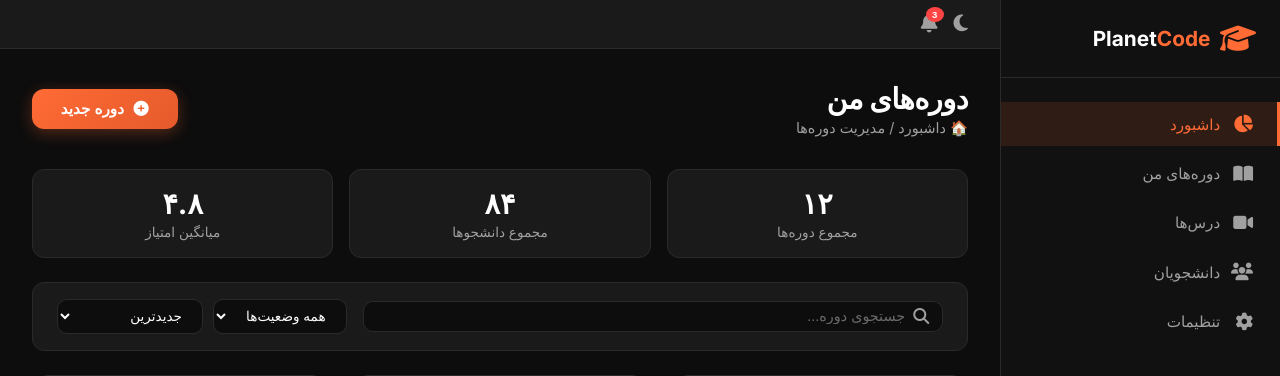
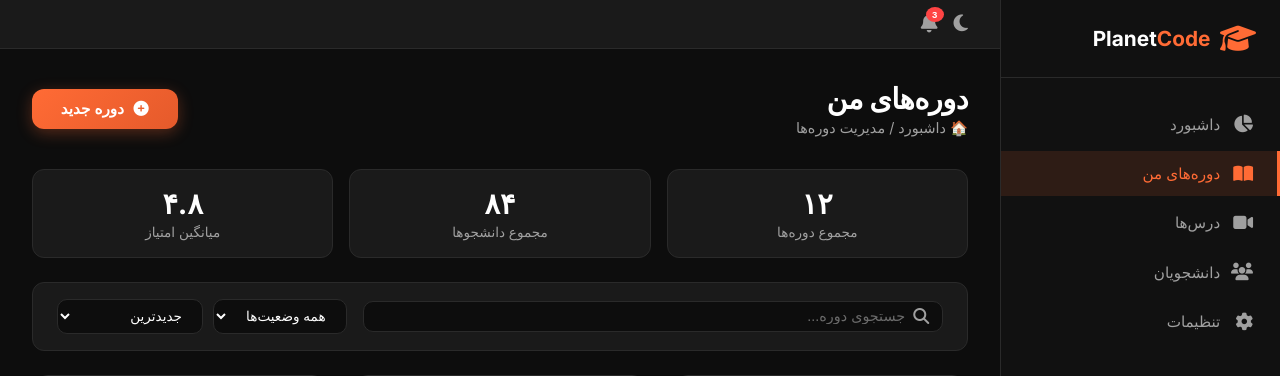
Before and after one commit to rezaziaei28/planetcode, a Django app: page /dashboard/instructor/courses/ in a window 1280 px wide. Shown: the top 376 px of the page. Run offline with Django 5.2, Linux system fonts and the light colour scheme; the visitor is signed in with stand-in values (Sample User, id 1); grey boxes labelled with a size stand in for pictures from a placeholder-image service; some libraries are stand-ins or nearby versions.

Commit message:
fix(instructor): add active class to sidebar navigation links
- Add nav-link class to all sidebar menu items
- Add active class detection using request.resolver_match
- Fix active state for dashboard, courses, and lessons pages

```diff
--- a/templates/dashboard/instructor/base_instructor.html
+++ b/templates/dashboard/instructor/base_instructor.html
@@ -33,35 +33,35 @@
             </button>
         </div>
 
-        <!-- Navigation -->
+       <!-- Navigation -->
         <nav class="sidebar-nav">
             <ul>
                 <li>
-                    <a href="#" class="active">
+                    <a href="{% url 'dashboard:instructor_dashboard' %}" class="nav-link {% if request.resolver_match.url_name == 'instructor_dashboard' %}active{% endif %}">
                         <i class="fas fa-chart-pie"></i>
                         <span>داشبورد</span>
                     </a>
                 </li>
                 <li>
-                    <a href="#">
+                    <a href="{% url 'dashboard:instructor_courses' %}" class="nav-link {% if request.resolver_match.url_name == 'instructor_courses' %}active{% endif %}">
                         <i class="fas fa-book-open"></i>
                         <span>دوره‌های من</span>
                     </a>
                 </li>
                 <li>
-                    <a href="#">
+                    <a href="{% url 'dashboard:instructor_lessons' %}" class="nav-link {% if request.resolver_match.url_name == 'instructor_lessons' %}active{% endif %}">
                         <i class="fas fa-video"></i>
                         <span>درس‌ها</span>
                     </a>
                 </li>
                 <li>
-                    <a href="#">
+                    <a href="#" class="nav-link">
                         <i class="fas fa-users"></i>
                         <span>دانشجویان</span>
                     </a>
                 </li>
                 <li>
-                    <a href="#">
+                    <a href="#" class="nav-link">
                         <i class="fas fa-cog"></i>
                         <span>تنظیمات</span>
                     </a>
```
